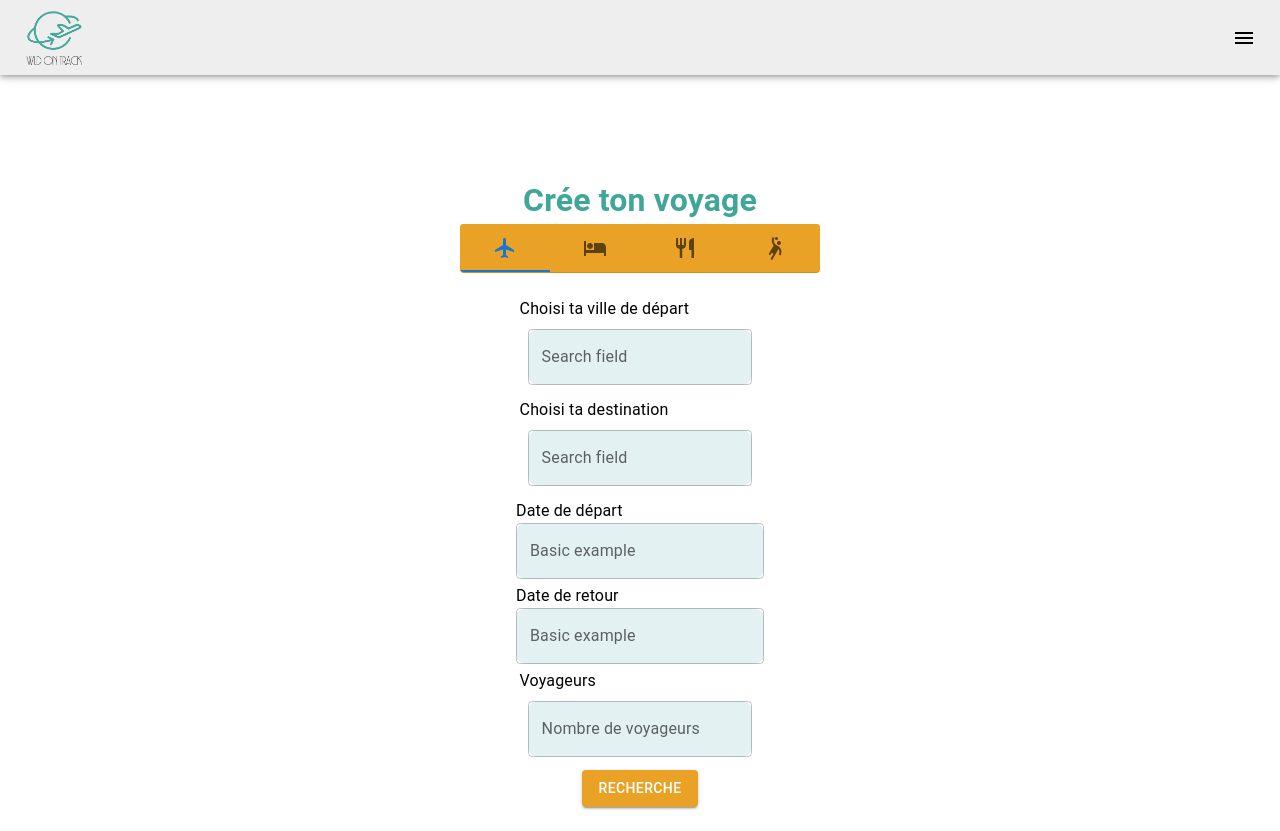
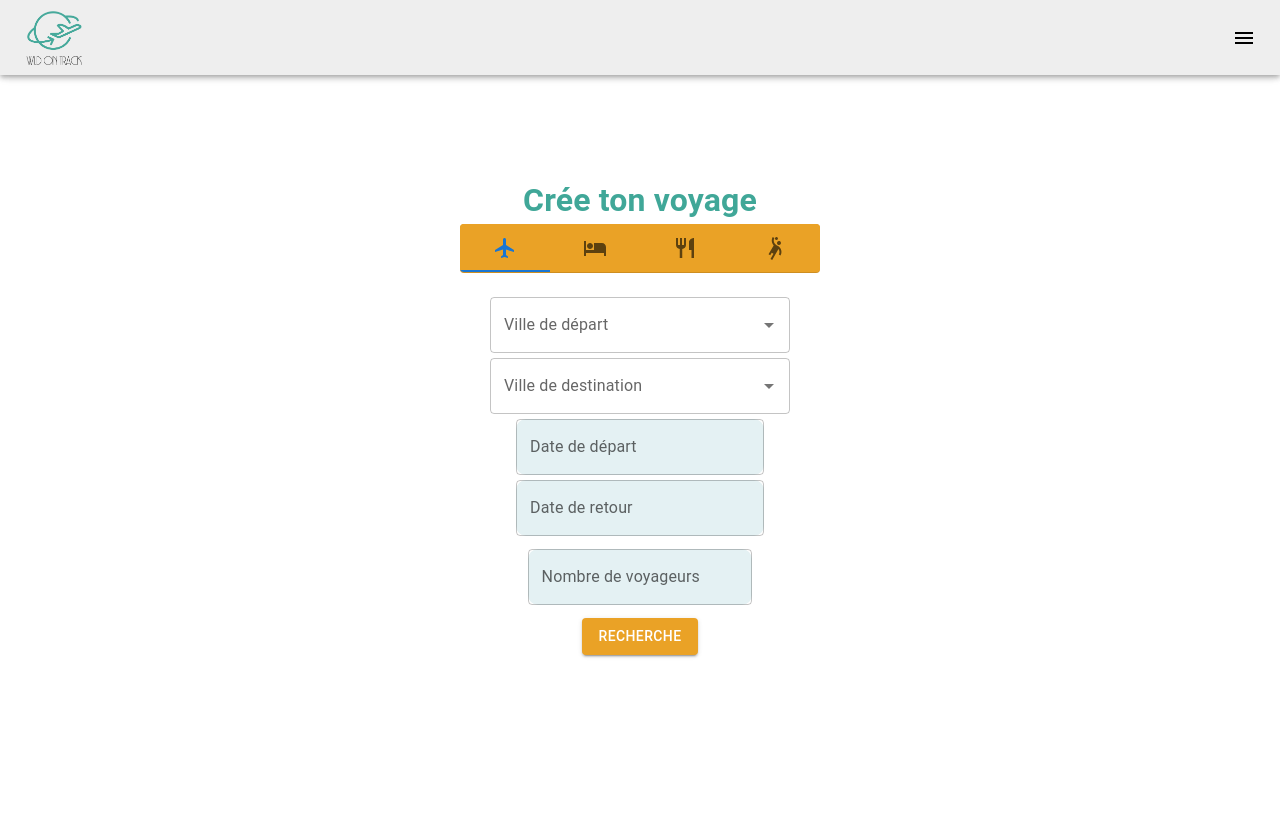
Before and after one commit to MaddieThms/Wild-On-Track, a React (Vite) app in the folder frontend/: page /nouveau-voyage in a window 1280 px wide. After the commit the page ends 800 px from the top, so only its background shows below. Built offline with nearby package versions, Linux system fonts and the light colour scheme.

Commit message:
components autocomplete ok

```diff
--- a/frontend/src/components/NumberTravelers.jsx
+++ b/frontend/src/components/NumberTravelers.jsx
@@ -15,7 +15,6 @@ function NumberTravelers({ numberTraveler, setNumberTraveler }) {
       autoComplete="off"
     >
       <div>
-        <p>Voyageurs</p>
         <TextField
           className="label-form"
           id="filled-search"
--- a/frontend/src/components/SearchTripFlights.jsx
+++ b/frontend/src/components/SearchTripFlights.jsx
@@ -12,6 +12,8 @@ import TravelDestination from "./TravelDestination";
 import "./SearchTrip.css";
 import TravelDeparture from "./TravelDeparture";
 import BasicDatePickerRoundTrip from "./TravelRoundtrip";
+import TravelDepartureAutocomplete from "./TravelDepartureAutocomplete";
+import TravelDestinationAutocomplete from "./TravelDestinationAutocomplete";
 
 function SearchTripFlights({
   setDataFlights,
@@ -51,17 +53,14 @@ function SearchTripFlights({
   return (
     <Box sx={{ width: "100%" }}>
       <Stack id="formStructure">
-        <TravelDeparture
+        <TravelDepartureAutocomplete
           departure={departure}
           setDeparture={setDeparture}
           setAirportName={setAirportName}
           airportName={airportName}
         />
-        <TravelDestination
-          landing={landing}
-          setLanding={setLanding}
+        <TravelDestinationAutocomplete
           setAirportNameDestination={setAirportNameDestination}
-          airportNameDestination={airportNameDestination}
         />
         <TravelDate dateFrom={dateFrom} setDateFrom={setDateFrom} />
         <BasicDatePickerRoundTrip
--- a/frontend/src/components/TravelDate.jsx
+++ b/frontend/src/components/TravelDate.jsx
@@ -11,11 +11,10 @@ export default function BasicDatePicker({ dateFrom, setDateFrom }) {
 
   return (
     <div>
-      <p>Date de départ</p>
       <LocalizationProvider dateAdapter={AdapterDayjs}>
         <DatePicker
           className="label-form"
-          label="Basic example"
+          label="Date de départ"
           inputFormat="DD/MM/YYYY"
           value={value}
           onChange={(newValue) => {
--- /dev/null
+++ b/frontend/src/components/TravelDepartureAutocomplete.jsx
@@ -0,0 +1,82 @@
+/* eslint-disable react/prop-types */
+import React from "react";
+import Autocomplete from "@mui/material/Autocomplete";
+import CircularProgress from "@mui/material/CircularProgress";
+import TextField from "@mui/material/TextField";
+
+function TravelDepartureAutocomplete({ setAirportName }) {
+  /*   APIKey in the header of the API */
+  const myHeadersCity = new Headers();
+  myHeadersCity.append("apikey", "S4_ycFnfXLe51IZIyjdezesd-2G0izxO");
+  const requestOptionsCity = {
+    method: "GET",
+    headers: myHeadersCity,
+    redirect: "follow",
+  };
+
+  const [open, setOpen] = React.useState(false);
+  const [options, setOptions] = React.useState([]);
+  const loading = open && options.length === 0;
+
+  const onChangeHandle = async (value) => {
+    // this default api does not support searching but if you use google maps or some other use the value and post to get back you reslut and then set it using setOptions
+    fetch(
+      `https://api.tequila.kiwi.com/locations/query?term=${value}`,
+      requestOptionsCity
+    )
+      .then((response) => response.json())
+      .then((result) => {
+        setOptions(result.locations.map((item) => `${item.code}-${item.name}`));
+      })
+      .catch((error) => console.warn("error", error));
+  };
+
+  React.useEffect(() => {
+    if (!open) {
+      setOptions([]);
+    }
+  }, [open]);
+
+  return (
+    <Autocomplete
+      id="asynchronous"
+      sx={{ width: 300 }}
+      open={open}
+      onChange={(event, newValue) => {
+        setAirportName(newValue.substr(0, newValue.indexOf("-")));
+      }}
+      onOpen={() => {
+        setOpen(true);
+      }}
+      onClose={() => {
+        setOpen(false);
+      }}
+      isOptionEqualToValue={(option, value) => option === value}
+      getOptionLabel={(option) => option}
+      options={options}
+      loading={loading}
+      renderInput={(params) => (
+        <TextField
+          {...params}
+          label="Ville de départ"
+          onChange={(ev) => {
+            onChangeHandle(ev.target.value);
+          }}
+          InputProps={{
+            ...params.InputProps,
+            endAdornment: (
+              <>
+                {loading ? (
+                  <CircularProgress color="inherit" size={20} />
+                ) : null}
+                {params.InputProps.endAdornment}
+              </>
+            ),
+          }}
+        />
+      )}
+    />
+  );
+}
+
+export default TravelDepartureAutocomplete;
--- /dev/null
+++ b/frontend/src/components/TravelDestinationAutocomplete.jsx
@@ -0,0 +1,82 @@
+/* eslint-disable react/prop-types */
+import React from "react";
+import Autocomplete from "@mui/material/Autocomplete";
+import CircularProgress from "@mui/material/CircularProgress";
+import TextField from "@mui/material/TextField";
+
+function TravelDestinationAutocomplete({ setAirportNameDestination }) {
+  /*   APIKey in the header of the API */
+  const myHeadersCity = new Headers();
+  myHeadersCity.append("apikey", "S4_ycFnfXLe51IZIyjdezesd-2G0izxO");
+  const requestOptionsCity = {
+    method: "GET",
+    headers: myHeadersCity,
+    redirect: "follow",
+  };
+
+  const [open, setOpen] = React.useState(false);
+  const [options, setOptions] = React.useState([]);
+  const loading = open && options.length === 0;
+
+  const onChangeHandle = async (value) => {
+    // this default api does not support searching but if you use google maps or some other use the value and post to get back you reslut and then set it using setOptions
+    fetch(
+      `https://api.tequila.kiwi.com/locations/query?term=${value}`,
+      requestOptionsCity
+    )
+      .then((response) => response.json())
+      .then((result) => {
+        setOptions(result.locations.map((item) => `${item.code}-${item.name}`));
+      })
+      .catch((error) => console.warn("error", error));
+  };
+
+  React.useEffect(() => {
+    if (!open) {
+      setOptions([]);
+    }
+  }, [open]);
+
+  return (
+    <Autocomplete
+      id="asynchronous"
+      sx={{ width: 300 }}
+      open={open}
+      onChange={(event, newValue) => {
+        setAirportNameDestination(newValue.substr(0, newValue.indexOf("-")));
+      }}
+      onOpen={() => {
+        setOpen(true);
+      }}
+      onClose={() => {
+        setOpen(false);
+      }}
+      isOptionEqualToValue={(option, value) => option === value}
+      getOptionLabel={(option) => option}
+      options={options}
+      loading={loading}
+      renderInput={(params) => (
+        <TextField
+          {...params}
+          label="Ville de destination"
+          onChange={(ev) => {
+            onChangeHandle(ev.target.value);
+          }}
+          InputProps={{
+            ...params.InputProps,
+            endAdornment: (
+              <>
+                {loading ? (
+                  <CircularProgress color="inherit" size={20} />
+                ) : null}
+                {params.InputProps.endAdornment}
+              </>
+            ),
+          }}
+        />
+      )}
+    />
+  );
+}
+
+export default TravelDestinationAutocomplete;
--- a/frontend/src/components/TravelRoundtrip.jsx
+++ b/frontend/src/components/TravelRoundtrip.jsx
@@ -14,11 +14,10 @@ export default function BasicDatePickerRoundTrip({
 
   return (
     <div>
-      <p>Date de retour</p>
       <LocalizationProvider dateAdapter={AdapterDayjs}>
         <DatePicker
           className="label-form"
-          label="Basic example"
+          label="Date de retour"
           inputFormat="DD/MM/YYYY"
           value={value}
           onChange={(newValue) => {
```
